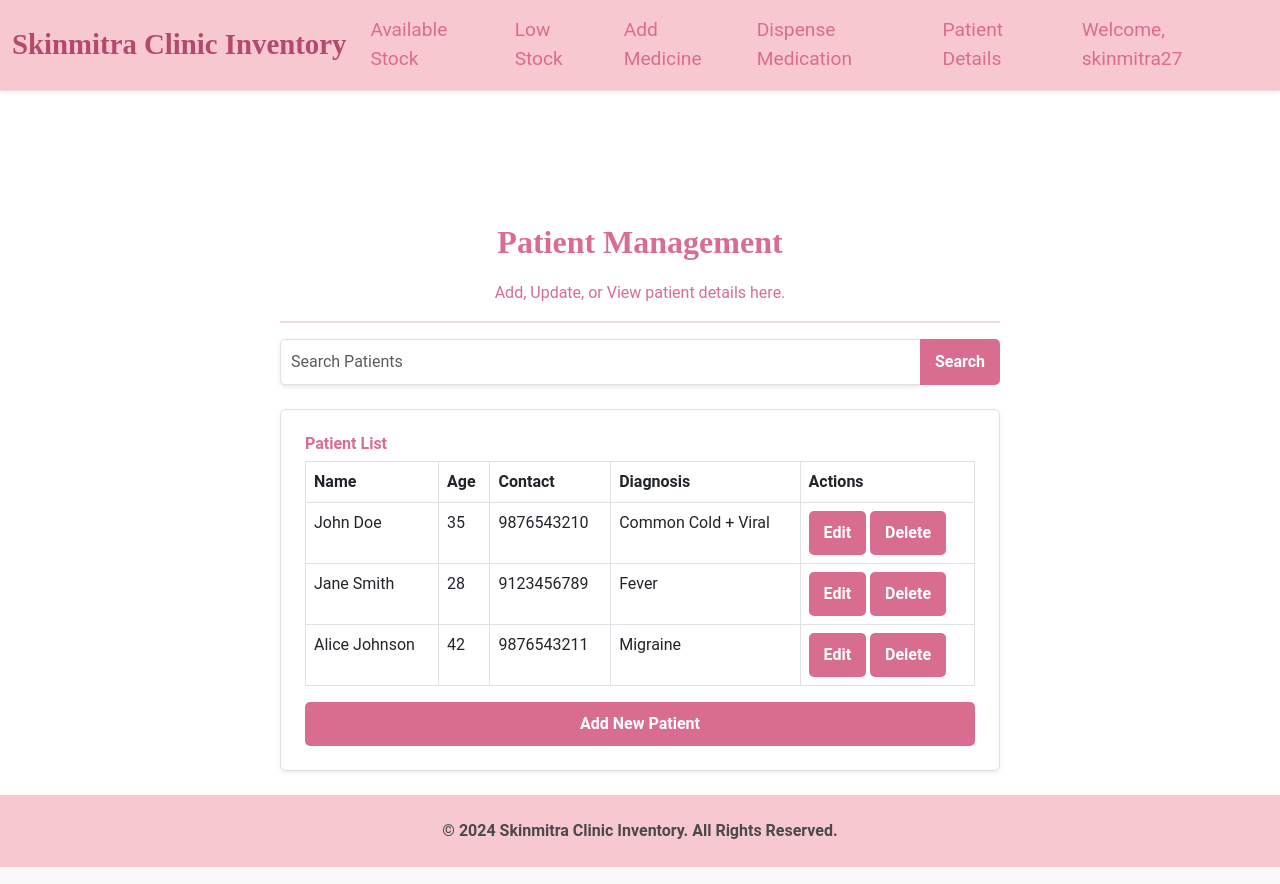
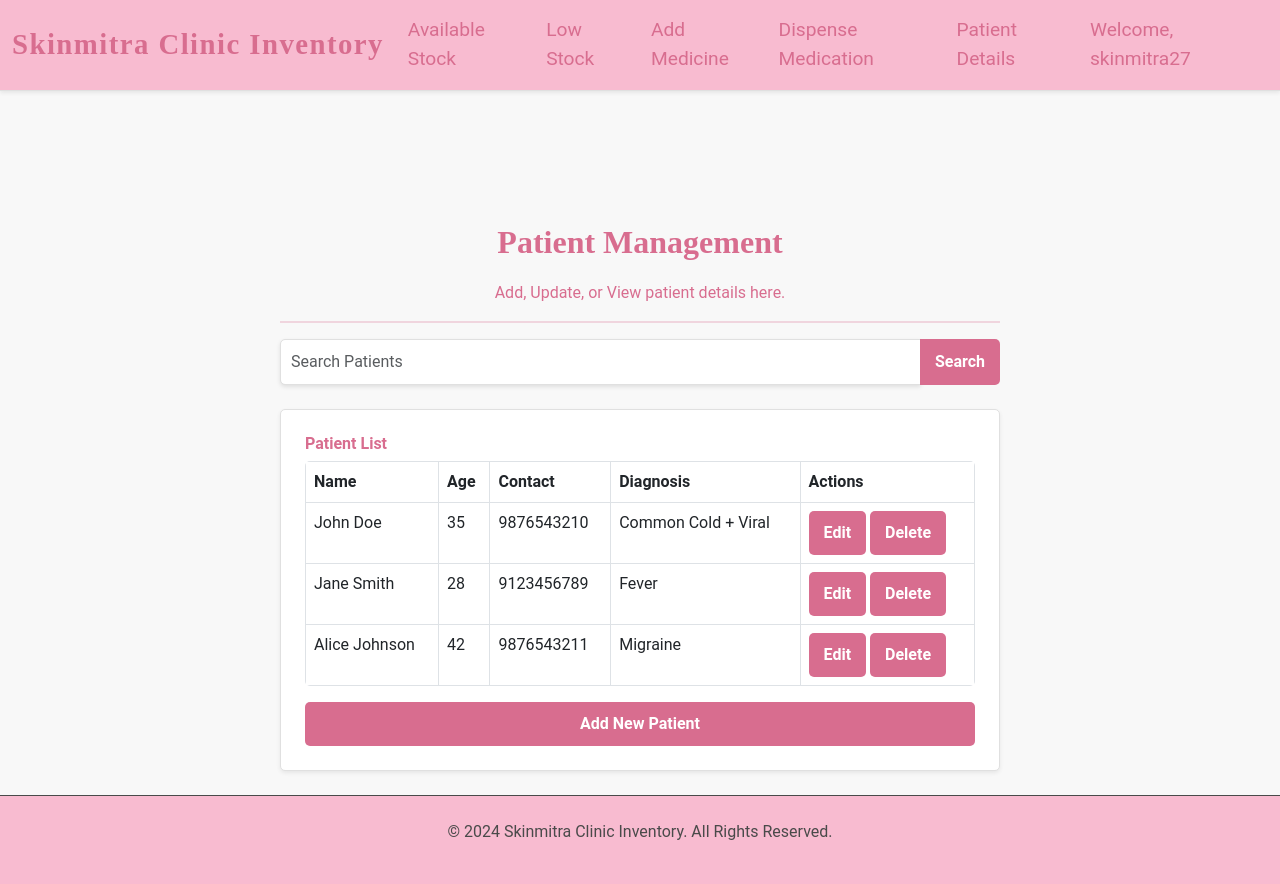
Before and after one commit to rohitbpatil27/clinic_inventory, a Django app: page /patient_details/ in a window 1280 px wide. Run offline with Django 5.2, Linux system fonts and the light colour scheme; a user stored in the database is signed in; data comes from the database, SQL or seed files in the repository; some libraries are stand-ins or nearby versions.

Commit message:
updated css final

```diff
--- a/inventory/static/css/styles.css
+++ b/inventory/static/css/styles.css
@@ -1,33 +1,40 @@
 /* Custom styling for navigation */
 .navbar {
-    background-color: #f8c8d1; /* Light pink background */
-    border-bottom: 1px solid #e0e0e0;
+    background-color: #F8BBD0; /* Soft Pink */
+    border-bottom: 1px solid #E0E0E0;
+    box-shadow: 0 2px 4px rgba(0, 0, 0, 0.1); /* Subtle box-shadow */
   }
 
   .navbar-brand {
     font-size: 1.8rem; /* Consistent font size */
     font-weight: bold;
-    color: #b24a6e; /* Darker pink for brand */
+    color: #D86D8F; /* Darker Pink */
     font-family: 'Playfair Display', serif;
+    letter-spacing: 0.05em; /* Slight letter-spacing for better readability */
   }
 
   .navbar-brand:hover {
-    color: #b24a6e; /* Darker pink on hover */
+    color: #D86D8F; /* Darker Pink on hover */
+    text-decoration: none; /* Remove default underline */
   }
 
   .navbar-nav .nav-link {
     font-size: 1.2rem; /* Consistent with content font */
-    color: #d86d8f; /* Pink for links */
+    color: #D86D8F; /* Pink for links */
     font-family: 'Roboto', sans-serif;
+    transition: color 0.3s ease; /* Smooth color transition on hover */
   }
 
   .navbar-nav .nav-link:hover {
-    color: #b24a6e; /* Darker pink on hover */
+    color: #B24A6E; /* Darker Pink on hover */
     font-weight: bold;
   }
 
+/* Fix for mobile burger menu */
+@media (max-width: 768px) {
     .navbar-toggler {
-    border-color: #ddd;
+      padding: 15px; /* Increase padding for better touch target */
+    }
   }
 
   .navbar-nav .nav-item {
@@ -49,7 +56,7 @@
 
   /* Custom styling for page content */
   body {
-    background-color: #fff; /* White background */
+    background-color: #F8F8F8; /* Light Gray for a clean background */
     font-family: 'Roboto', sans-serif;
     font-size: 1rem; /* Consistent font size */
     color: #4a4a4a;
@@ -60,25 +67,28 @@ body {
   }
 
   .card {
-    border: 1px solid #e0e0e0;
+    border: 1px solid #E0E0E0;
     box-shadow: 0 4px 8px rgba(0, 0, 0, 0.1);
+    border-radius: 5px; /* Add subtle border radius */
+    overflow: hidden; /* Create a cleaner look */
   }
 
   .card-body {
-    background-color: #f8f8f8; /* Light background for card body */
+    background-color: #FDFDFD; /* Slightly off-white */
   }
 
   .card-header {
-    background-color: #f1f1f1;
+    background-color: #F1F1F1;
     color: #333;
     font-size: 1.5rem; /* Standard header font size */
     font-weight: bold;
     text-align: center;
     font-family: 'Playfair Display', serif;
+    border-bottom: 1px solid #E0E0E0; /* Subtle border */
   }
 
   .card-title, .display-4 {
-    color: #d86d8f !important; /* Custom pink color */
+    color: #D86D8F !important; /* Custom pink color */
     font-size: 1.4rem; /* Adjusted for consistency */
   }
 
@@ -94,14 +104,15 @@ body {
 
   /* Remaining styles remain the same */
 
-
   /* Table custom styling */
   .table {
     background-color: #fff; /* White background for table */
+    border-radius: 5px; /* Add border radius to tables */
+    overflow: hidden; /* Create a cleaner look */
   }
 
   .table-heading {
-    background-color: #f8c8d1; /* Light pink header */
+    background-color: #F8BBD0; /* Soft Pink */
     color: #333; /* Dark text for readability */
     font-family: 'Playfair Display', serif;
   }
@@ -109,27 +120,29 @@ body {
   /* Heading and text styles */
   .available-stock-heading, .low-stock-heading, .add-medicine-heading,
   .dispense-medication-heading, .patient-details-heading {
-    color: #d86d8f; /* Light pink for headings */
+    color: #D86D8F; /* Light pink for headings */
     font-size: 2rem; /* Standard large heading size */
     font-weight: bold;
     font-family: 'Playfair Display', serif;
     margin-bottom: 20px;
+    text-align: center; /* Center headings for visual appeal */
   }
 
   .lead-text, .text-center-custom {
-    color: #d86d8f; /* Light pink for text */
+    color: #D86D8F; /* Light pink for text */
     font-size: 1rem; /* Match body font size */
     font-family: 'Roboto', sans-serif;
   }
 
   /* Horizontal line styling */
   .hr-style {
-    border: 1px solid #d86d8f; /* Light pink horizontal line */
+    border: 1px solid #D86D8F; /* Light pink horizontal line */
+    margin: 20px 0; /* Add some space around the line */
   }
 
   /* Form styles */
   .form-label {
-    color: #d86d8f !important; /* Light pink for form labels */
+    color: #D86D8F !important; /* Light pink for form labels */
     font-weight: bold;
     font-family: 'Roboto', sans-serif;
     font-size: 1rem; /* Consistent with other text */
@@ -139,17 +152,18 @@ body {
     border-radius: 5px;
     box-shadow: 0 2px 4px rgba(0, 0, 0, 0.1);
     padding: 10px;
+    border: 1px solid #E0E0E0; /* Add subtle border */
   }
 
   .form-control:focus {
-    border-color: #d86d8f; /* Focus border color */
+    border-color: #D86D8F; /* Focus border color */
     box-shadow: 0 0 5px rgba(216, 109, 143, 0.5);
   }
 
   /* Button styles */
   .btn-submit, .btn-custom, .btn-outline-primary, .btn-primary,
-.btn-outline-secondary, .btn-warning, .btn-danger, .btn-close, .close, .btn-secondary, .btn-success  {
-    background-color: #d86d8f; /* Light pink background for buttons */
+  .btn-outline-secondary, .btn-warning, .btn-danger, .btn-close, .close, .btn-secondary, .btn-success  {
+    background-color: #D86D8F; /* Light pink background for buttons */
     color: white;
     border: none;
     font-weight: bold;
@@ -157,39 +171,37 @@ body {
     border-radius: 5px;
     font-family: 'Roboto', sans-serif;
     font-size: 1rem; /* Consistent button text size */
+    transition: background-color 0.3s ease; /* Smooth color transition on hover */
   }
 
   .btn-submit:hover, .btn-custom:hover, .btn-outline-primary:hover, .btn-outline-secondary:hover, .btn-warning:hover,
   .btn-danger:hover, .btn-primary:hover, .btn-close:hover, .close:hover, .btn-secondary:hover, .btn-success:hover {
-    background-color: #b24a6e; /* Darker pink for hover effect */
+    background-color: #B24A6E; /* Darker pink for hover effect */
     color: white !important;
   }
 
   /* Alert styles */
   .alert-success {
-    background-color: #f8c8d1; /* Light pink background */
-    border-color: #f1a7bc; /* Light pink border */
-    color: #d86d8f; /* Pink text */
+    background-color: #F8BBD0; /* Soft Pink */
+    border-color: #F1A7BC; /* Light pink border */
+    color: #D86D8F; /* Pink text */
     font-size: 1rem; /* Match body font size */
+    border-radius: 5px; /* Add border radius */
+    padding: 15px; /* Increase padding for better visual appearance */
   }
 
   .alert-dismissible .btn-close {
-    color: #d86d8f; /* Custom close button color */
+    color: #D86D8F; /* Custom close button color */
     font-size: 1rem; /* Consistent with other text */
   }
 
   /* Custom styling for footer */
   footer {
-    background-color: #f8c8d1; /* Light pink background */
+    background-color: #F8BBD0; /* Soft Pink */
     color: #4a4a4a;
     padding: 20px 0;
     text-align: center;
     font-size: 1rem; /* Consistent footer text size */
     font-family: 'Roboto', sans-serif;
+    border-top: 1px solid
   }
-
-footer p {
-    margin-bottom: 0;
-    font-weight: bold;
-    font-size: 1rem; /* Consistent with footer font */
-}
```
Also changed, not shown: inventory/templates/index.html (+6 -11 lines). Lines whose indentation alone changed are shown as unchanged.
